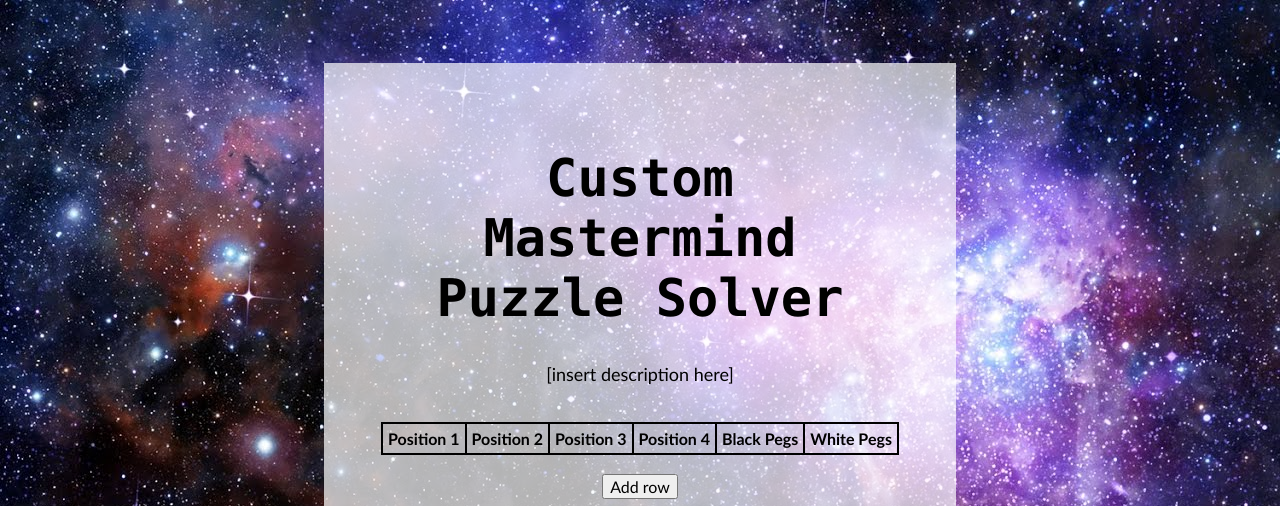
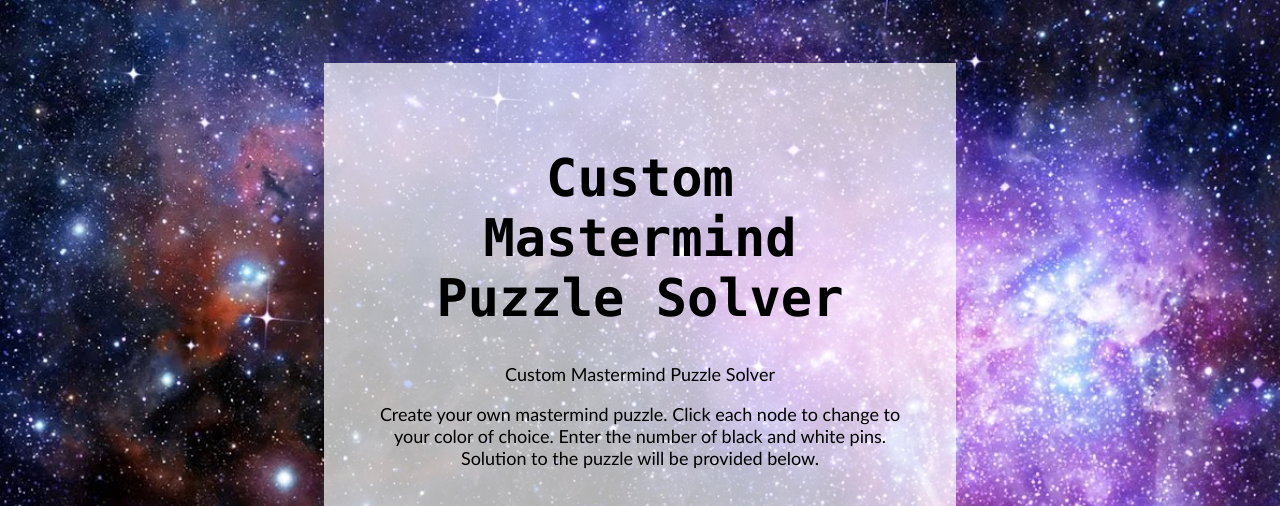
Before and after one commit to Bachmair-Boys/mastermind-solver, a Flask app: page /solver in a window 1280 px wide. Shown: the top 506 px of the page. Run offline with Flask 2, Linux system fonts and the light colour scheme; lists and menus that the app fills with data are empty; parts of the project's set-up code (start-up, migrations or seed data) failed here and were passed over.

Commit message:
i give up

```diff
--- a/templates/solver.html
+++ b/templates/solver.html
@@ -11,7 +11,8 @@
 	<body onload = "initialize()">
 		<div id = "wrapper">
 			<h1>Custom Mastermind Puzzle Solver</h1>
-			<p>[insert description here]</p>
+			<p>Custom Mastermind Puzzle Solver</h1>
+			<p>Create your own mastermind puzzle. Click each node to change to your color of choice. Enter the number of black and white pins. Solution to the puzzle will be provided below.</p>
 			<br />
 			<table id = "container">
 				<tr>
```
